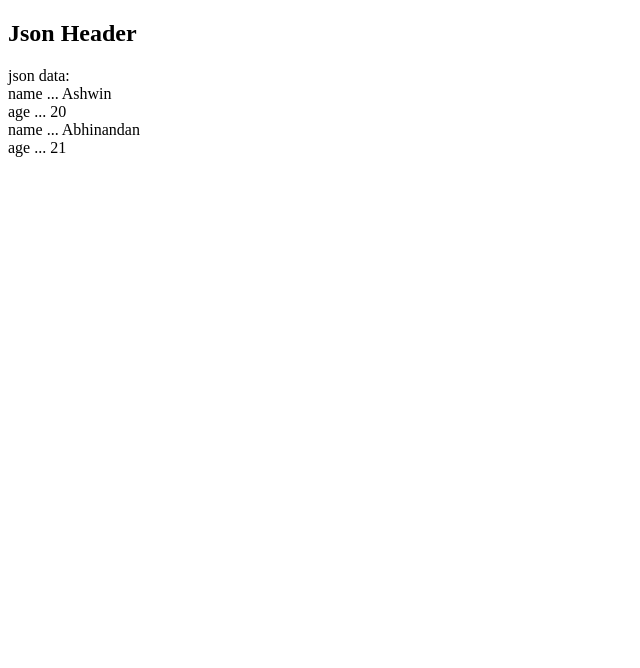
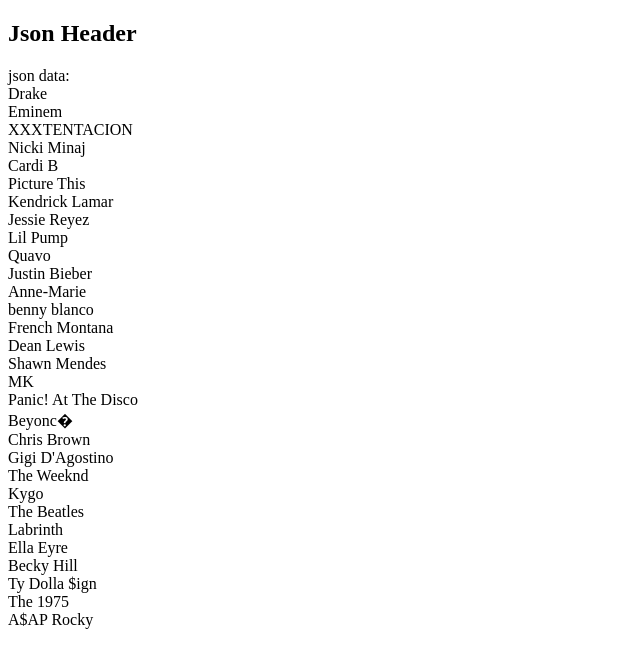
Before and after one commit to codeacade/sev23, a website: page index.html in a window 1280 px wide. Shown: the whole page, without its empty margins (0-640 px from the left). Drawn offline with Linux system fonts and the light colour scheme.

Commit message:
yesterday fix

```diff
--- a/index.html
+++ b/index.html
@@ -6,24 +6,19 @@
   <body>
     <div id="div1">
 		<h2>Json Header</h2>
-		<p id="par1">json data:</p>
+		<p id="pp">json data:</p><br>
     </div>
-	<!-- <script type="text/javascript" src="data.json"></script> -->
 	<script type="text/javascript" >
-		par1 = document.querySelector("#par1");
-		fetch('data.json')
+		var pp = document.querySelector("#pp");
+
+		fetch('artists.json')
 			.then(response => response.json())
 			.then(data => showJSON(data));
 
-		function showJSON(inpu){
-
-			inpu.forEach((e) => {
-				for (var key in e) {
-					if (e.hasOwnProperty(key)) {
-						console.log(key + "..." + e[key]);
-						par1.innerHTML += ("<br>" + key + " ... " + e[key]);
-					}
-				}
+		function showJSON(dataJSON){
+			dataJSON["artists"].forEach((objJSON) => {
+			    pp.innerHTML += "<br>" + objJSON["name"];
+				console.log(objJSON["name"]);
 			});
 		} // end showJSON
 
```
